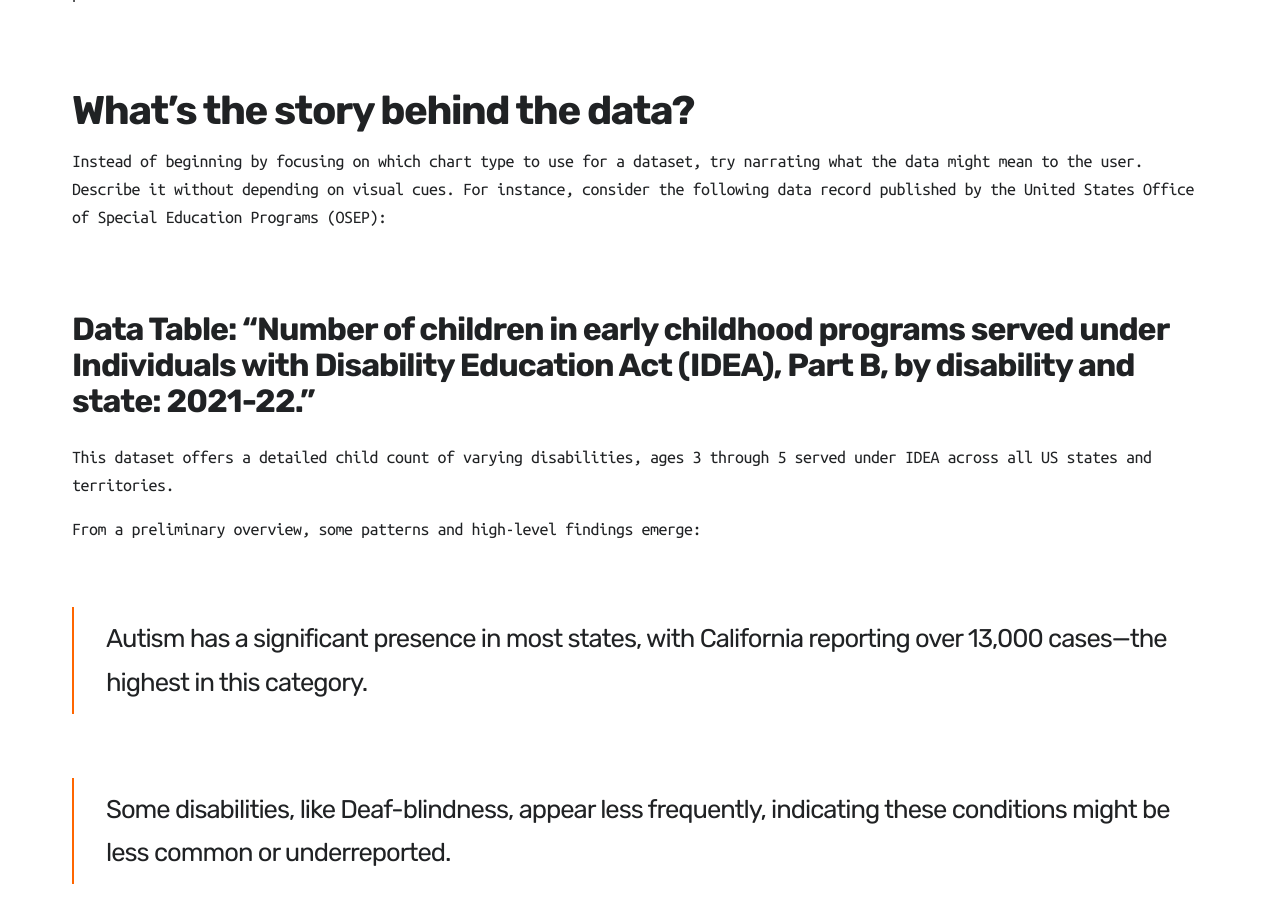
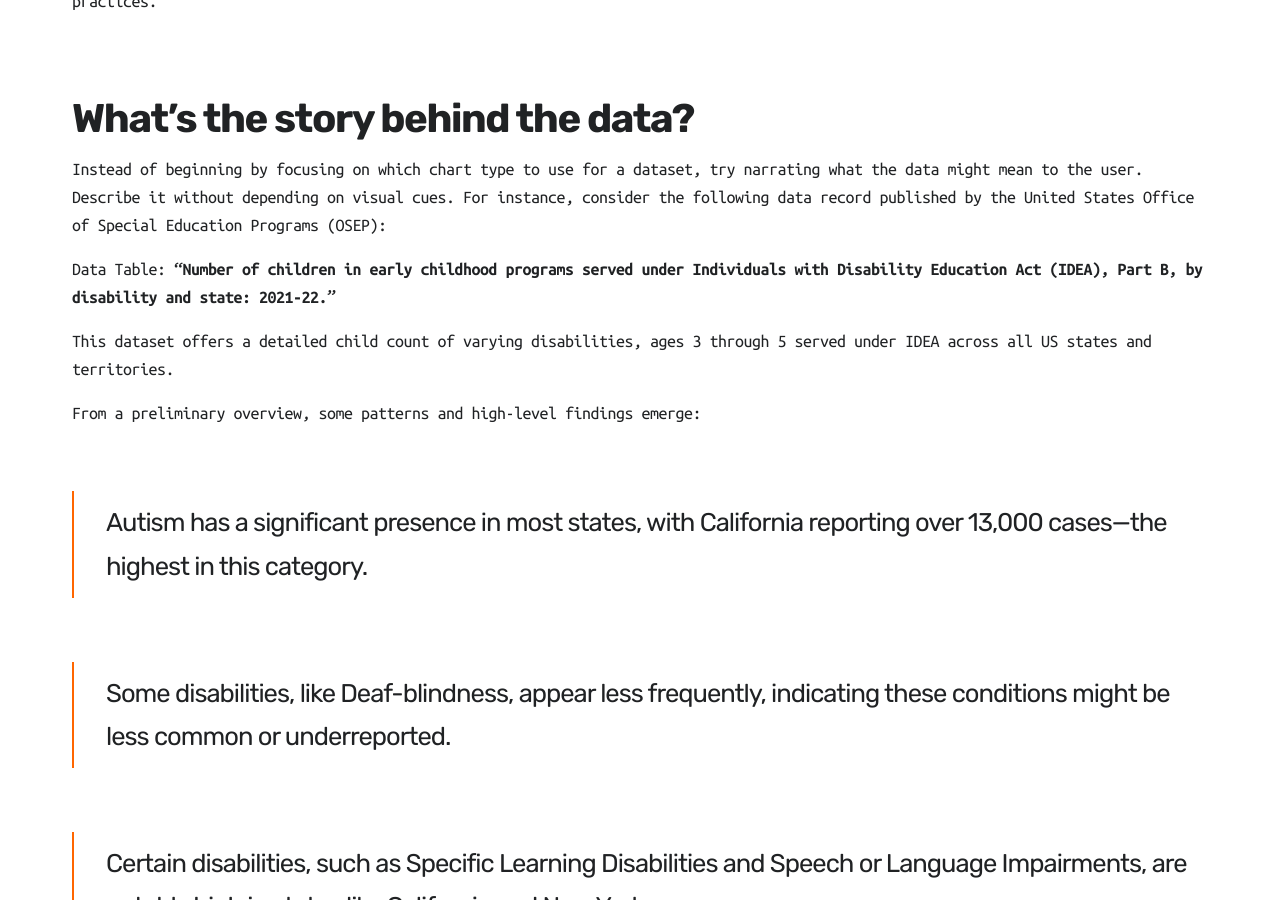
Before and after one commit to mpaiva/venus, a Jekyll site: the page built from _posts/2023-06-11-data-visualizations-visualize-this-you-could-go-blind-tomorrow.md, in a window 1280 px wide and 900 px high, scrolled down 2734 px. Built offline with Jekyll 4.4.1, drawn with Linux system fonts in a browser that asks for light colours; nearby versions of some CDN libraries.

Commit message:
window title

```diff
--- a/_layouts/default.html
+++ b/_layouts/default.html
@@ -21,19 +21,19 @@
 	<!-- Page Info -->
 	<link rel="shortcut icon" href="{{ site.data.settings.basic_settings.favicon_image | relative_url }}">
 	<title>{% if page.url == "/" %}{{ site.data.settings.basic_settings.site_title }} –
-		{{ page.title }}{% else %}{{ page.title }}{% endif %}</title>
+		{{ page.title }}{% else %}{{ page.title }} – {{ site.data.settings.basic_settings.site_title }}{% endif %}</title>
 	<meta name="description" content="{{ page.description | strip_html | xml_escape }}">
 
 	<!-- Twitter Card -->
 	<meta name="twitter:card" content="summary_large_image">
 	<meta name="twitter:title"
-		content="{% if page.url == "/" %}{{ site.data.settings.basic_settings.site_title }} – {{ page.title }}{% else %}{{ page.title }} – {{ site.data.settings.basic_settings.site_title }}{% endif %}">
+		content="{% if page.url == "/" %}{{ site.data.settings.basic_settings.site_title }} – {{ page.title }}{% else %}{{ page.title }} – {{ site.data.settings.basic_settings.site_title }} peace {% endif %}">
 	<meta name="twitter:description" content="{{ page.description | strip_html | xml_escape }}">
 	<meta name="twitter:image:src" content="{{ page.featured_image | absolute_url }}">
 
 	<!-- Facebook OpenGraph -->
 	<meta property="og:title"
-		content="{% if page.url == "/" %}{{ site.data.settings.basic_settings.site_title }} – {{ page.title }}{% else %}{{ page.title }} – {{ site.data.settings.basic_settings.site_title }}{% endif %}" />
+		content="{% if page.url == "/" %}{{ site.data.settings.basic_settings.site_title }} – {{ page.title }}{% else %}{{ page.title }} – {{ site.data.settings.basic_settings.site_title }} love {% endif %}" />
 	<meta property="og:description" content="{{ page.description | strip_html | xml_escape }}" />
 	<meta property="og:image" content="{{ page.featured_image | absolute_url }}" />
 
--- a/_posts/2023-06-11-data-visualizations-visualize-this-you-could-go-blind-tomorrow.md
+++ b/_posts/2023-06-11-data-visualizations-visualize-this-you-could-go-blind-tomorrow.md
@@ -9,7 +9,7 @@
 accent_color: "#f60"
 ---
 
-# Reimagining Data Insights for an Inclusive Future
+## Reimagining Data Insights for an Inclusive Future
 
 Data is the lifeblood of our digital age, driving decision-making across various industries and disciplines. But here's something to consider: what if you're blind? The way we typically present data - through infographics, maps, charts, and other visual formats - inherently favors those with good sight and above-average literacy levels.
 
@@ -31,7 +31,7 @@
 
 Instead of beginning by focusing on which chart type to use for a dataset, try narrating what the data might mean to the user. Describe it without depending on visual cues. For instance, consider the following data record published by the United States Office of Special Education Programs (OSEP):
 
-#### Data Table: "Number of children in early childhood programs served under Individuals with Disability Education Act (IDEA), Part B, by disability and state: 2021-22."
+Data Table: **"Number of children in early childhood programs served under Individuals with Disability Education Act (IDEA), Part B, by disability and state: 2021-22."**
 
 This dataset offers a detailed child count of varying disabilities, ages 3 through 5 served under IDEA across all US states and territories.
 
```
